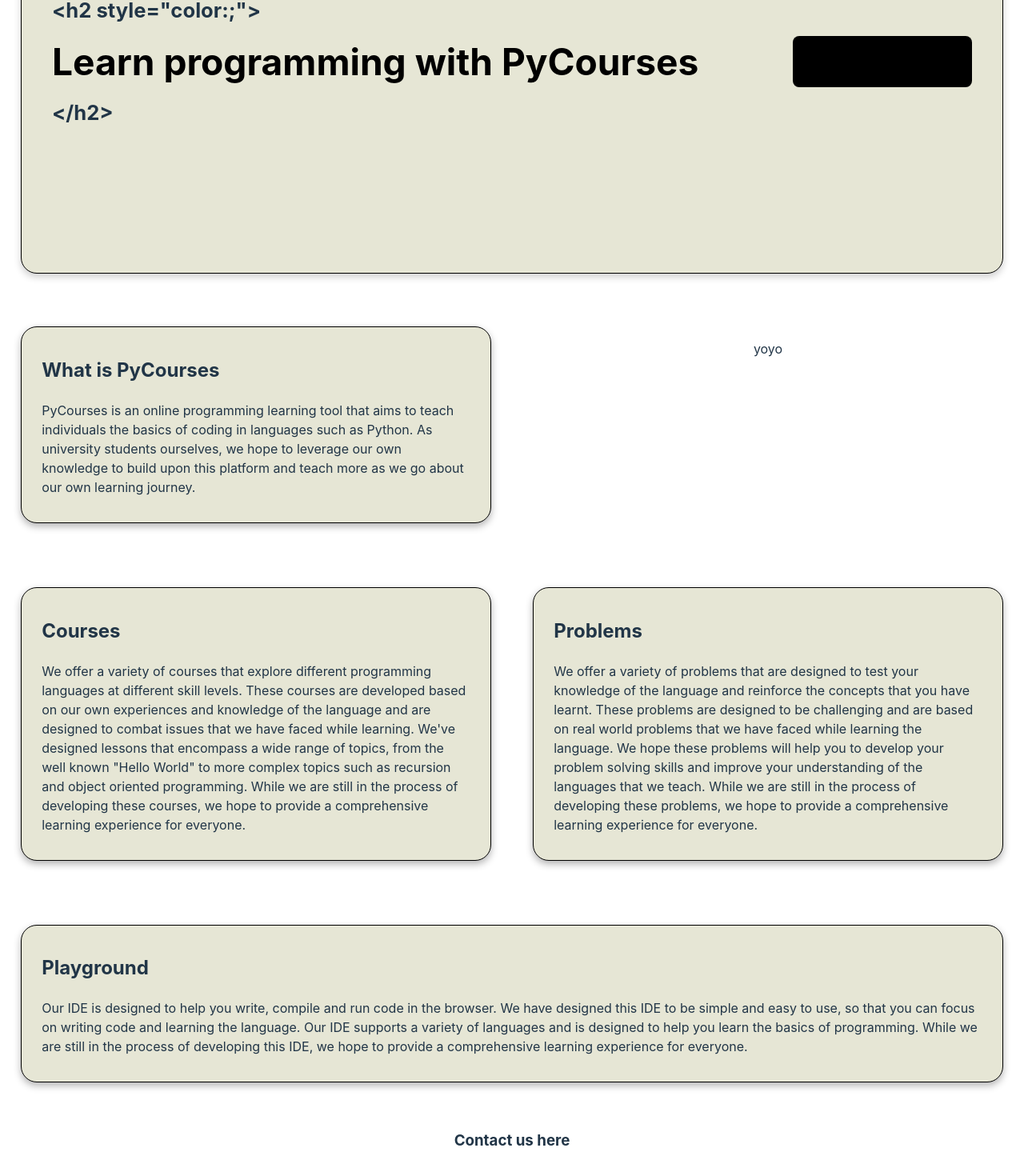
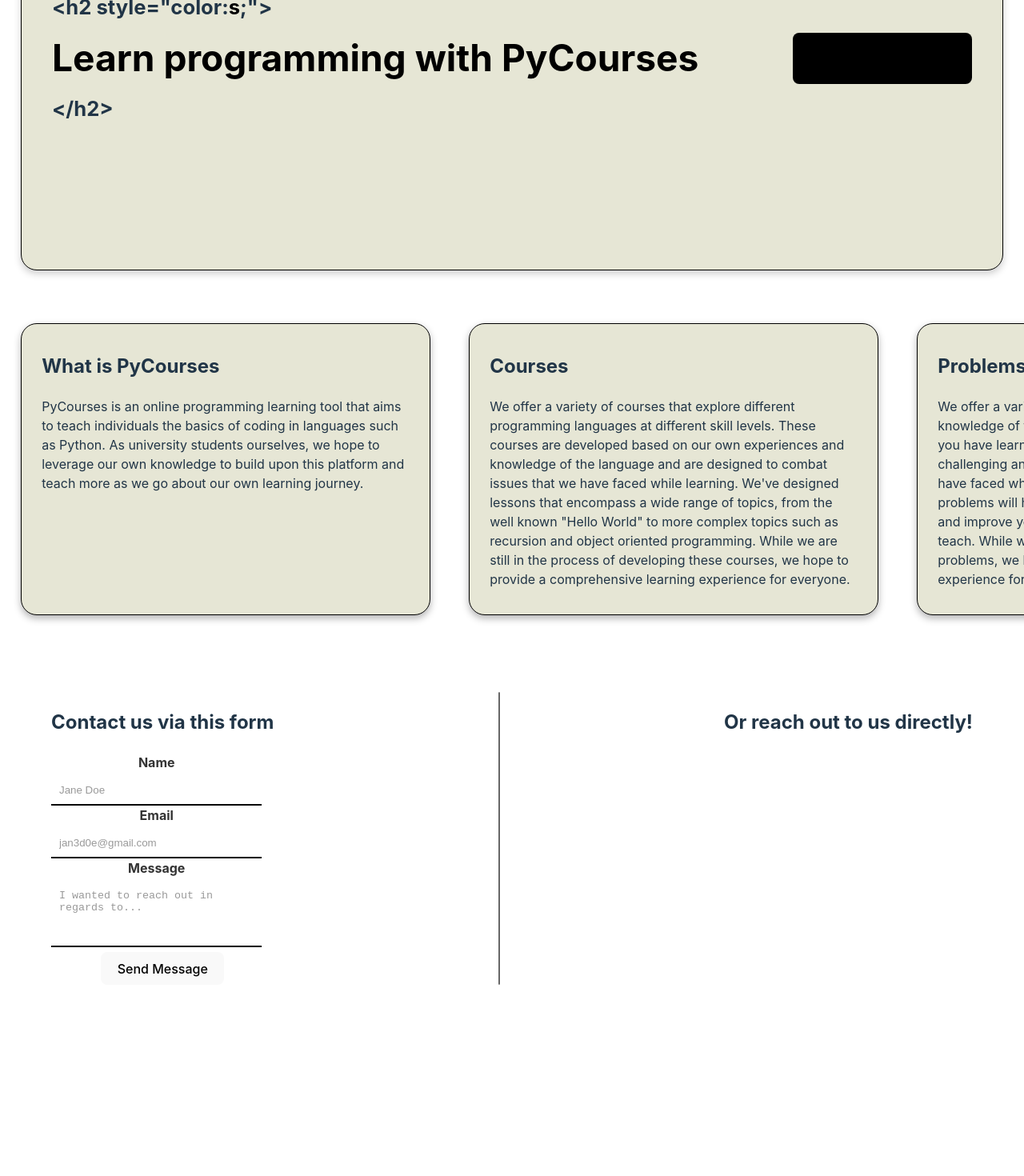
Before and after one commit to Guitarband/PyCourses, a React (Vite) app in the folder client/: page / in a window 1280 px wide. Shown: the part 348-1818 px from the top of the page at 80% size. Built offline with nearby package versions, Linux system fonts and the light colour scheme.

Commit message:
Added contact form and build logic to send an email to the user.

```diff
--- a/client/package.json
+++ b/client/package.json
@@ -13,7 +13,8 @@
     "monaco-editor": "^0.52.0",
     "react": "^18.3.1",
     "react-dom": "^18.3.1",
-    "react-router-dom": "^6.26.2"
+    "react-router-dom": "^6.26.2",
+    "three-orbitcontrols": "^2.110.2"
   },
   "devDependencies": {
     "@eslint/js": "^9.9.0",
--- a/client/src/App.css
+++ b/client/src/App.css
@@ -30,7 +30,7 @@
 
 .Home{
   width: 100%;
-  height: 300vh;
+  height: 250vh;
   margin: 0 auto;
 }
 
@@ -41,18 +41,9 @@
 }
 
 .navbar {
-  border: 1px solid black;
-  border-top: none;
-  border-bottom-left-radius: 20px;
-  border-bottom-right-radius: 20px;
-  box-shadow: 0 4px 10px rgba(0, 0, 0, 0.2);
-  position: fixed;
-  top: 0;
-  left: 0;
-  right: 0;
+  border-bottom: 2px solid black;
   padding: 4vh 11vw 4vh 8vw;
   margin: 0 5vw;
-  background-color: #e6e6d5;
   z-index: 1000;
 }
 
@@ -99,7 +90,7 @@
   justify-content: space-between;
   align-items: center;
   padding: 20vh 3vw 20vh 3vw;
-  margin: 20vh 2vw 2vw 2vw;
+  margin: 7vh 2vw 2vw 2vw;
 }
 
 #heroButton, #heroButton:hover{
@@ -112,15 +103,6 @@
 #heroButton a, #heroButton a:visited, #heroButton a:hover, #heroButton a:active{
   color: white;
   text-decoration: none;
-}
-
-.about, .content, .playground{
-  display: flex;
-  justify-content: space-between;
-  align-items: stretch;
-  padding: 5vh 2vw;
-  margin: 0 auto;
-  gap: 4vw;
 }
 
 .aboutText, .courseText, .problemsText, .ideText{
@@ -138,7 +120,7 @@
   border: 0 solid black;
   border-radius: 20px;
   flex: 2;
-  padding: 2vh 2vw;
+  height: 100%;
 }
 
 .reveal {
@@ -151,6 +133,75 @@
 .reveal.active{
   opacity: 1;
   visibility: visible;
+}
+
+.carousel{
+  padding: 5vh 2vw;
+  display: grid;
+  grid-template-columns: repeat(4, 40vw);
+  grid-template-rows: 1fr;
+  grid-column-gap: 3rem;
+  grid-row-gap: 1rem;
+  overflow: scroll;
+  scroll-snap-type: both mandatory;
+  scroll-padding: 1rem;
+  scrollbar-width: none;
+}
+
+.contact {
+  display: flex;
+  justify-content: space-between;
+  align-items: stretch;
+  padding: 5vh 5vw;
+  margin: 0 auto;
+  border-radius: 8px;
+}
+
+.form-group {
+  flex: 1;
+  margin-right: 15px;
+}
+
+.form-group:last-child {
+  margin-right: 0;
+}
+
+label {
+  display: block;
+  margin-bottom: 5px;
+  font-weight: bold;
+  color: #333;
+}
+
+input, textarea {
+  color: #333;
+  background: transparent;
+  width: 100%;
+  padding: 10px;
+  border: none;
+  border-bottom: 2px solid #000;
+  resize: none;
+  outline: none;
+  transition: border-bottom 0.3s;
+}
+
+input::placeholder,
+textarea::placeholder {
+  color: #999;
+  opacity: 1;
+}
+
+button:hover {
+  background-color: #0056b3;
+  transition: background-color 0.4s;
+}
+
+.divider {
+  width: 1px;
+  background-color: #666666;
+  border: 1px solid #666666;
+  border-radius: 5px;
+  height: auto;
 }
 
 .titleText{
--- a/client/src/hooks/ScrollRevealContent.jsx
+++ b/client/src/hooks/ScrollRevealContent.jsx
@@ -13,7 +13,7 @@ const ScrollRevealContent = ({ children }) => {
                 setIsVisible(false)
               }
           },
-          { threshold: 0.3 }
+          { threshold: 0.2 }
         );
 
         if (ref.current) {
--- a/client/src/index.css
+++ b/client/src/index.css
@@ -44,7 +44,7 @@ button {
   font-family: inherit;
   background-color: #1a1a1a;
   cursor: pointer;
-  transition: border-color 0.25s;
+  transition: border-color 0.25s, background-color 0.4s;
 }
 button:hover {
   border-color: #646cff;
--- a/client/src/pages/Home.jsx
+++ b/client/src/pages/Home.jsx
@@ -41,10 +41,38 @@ function Home() {
         return () => clearInterval(typingInterval)
     }, [currentText, isDeleting, colorIndex])
 
+    const SubmitContact = async (event) => {
+        event.preventDefault();
+        const form = event.target;
+
+        try {
+            const response = await fetch("https://contactformreceiver.azurewebsites.net/api/sendEmail?", {
+                method: 'POST',
+                body: JSON.stringify({
+                    name: form.name.value,
+                    email: form.email.value,
+                    message: form.message.value,
+                }),
+            });
+
+            if (response.ok) {
+                const result = await response.json();
+                alert("Message sent successfully!");
+                console.log("Success:", result);
+            } else {
+                console.error("Error:", response.statusText);
+            }
+        } catch (error) {
+            console.error("Fetch error:", error);
+        }
+
+
+    }
+
     return(
       <div className={"Home"}>
           <ScrollRevealContent>
-              <section className={"hero"} style={{borderColor:currentColour}}>
+              <section className={"hero"} style={{borderColor: currentColour}}>
                   <h2 className={"homeTitle"}>
                   <span className={"titleTag"}>&lt;h2 style="color:
                       <span id={"changingText"} style={{color: currentColour}}>{currentText}</span>
@@ -60,58 +88,91 @@ function Home() {
                   </a>
               </section>
           </ScrollRevealContent>
-          <section className={"about"}>
+          <ul className={"carousel content"}>
               <ScrollRevealContent>
-                  <div className={"aboutText"} style={{borderColor:currentColour}}>
+                  <div className={"aboutText"} style={{borderColor: currentColour}}>
                       <h2>What is PyCourses</h2>
-                      <p>PyCourses is an online programming learning tool that aims to teach individuals the basics of
-                          coding in languages such as Python. As university students ourselves, we hope to leverage our
+                      <p>PyCourses is an online programming learning tool that aims to teach individuals the basics
+                          of
+                          coding in languages such as Python. As university students ourselves, we hope to leverage
+                          our
                           own
                           knowledge to build upon this platform and teach more as we go about our own learning
                           journey.</p>
                   </div>
               </ScrollRevealContent>
               <ScrollRevealContent>
-                  <div className={"aboutImage"}>yoyo</div>
-              </ScrollRevealContent>
-          </section>
-          <section className={"content"}>
-              <ScrollRevealContent>
-                  <div className={"courseText"} style={{borderColor:currentColour}}>
+                  <div className={"courseText"} style={{borderColor: currentColour}}>
                       <h2>Courses</h2>
                       <p>
-                          We offer a variety of courses that explore different programming languages at different skill levels.
-                          These courses are developed based on our own experiences and knowledge of the language and are designed to combat issues that we have faced while learning.
-                          We've designed lessons that encompass a wide range of topics, from the well known "Hello World" to more complex topics such as recursion and object oriented programming.
-                          While we are still in the process of developing these courses, we hope to provide a comprehensive learning experience for everyone.
+                          We offer a variety of courses that explore different programming languages at different
+                          skill levels.
+                          These courses are developed based on our own experiences and knowledge of the language and
+                          are designed to combat issues that we have faced while learning.
+                          We've designed lessons that encompass a wide range of topics, from the well known "Hello
+                          World" to more complex topics such as recursion and object oriented programming.
+                          While we are still in the process of developing these courses, we hope to provide a
+                          comprehensive learning experience for everyone.
                       </p>
                   </div>
               </ScrollRevealContent>
               <ScrollRevealContent>
-                  <div className={"problemsText"} style={{borderColor:currentColour}}>
+                  <div className={"problemsText"} style={{borderColor: currentColour}}>
                       <h2>Problems</h2>
                       <p>
-                            We offer a variety of problems that are designed to test your knowledge of the language and reinforce the concepts that you have learnt. These problems are designed to be challenging and are based on real world problems that we have faced while learning the language.
-                            We hope these problems will help you to develop your problem solving skills and improve your understanding of the languages that we teach.
-                            While we are still in the process of developing these problems, we hope to provide a comprehensive learning experience for everyone.
+                          We offer a variety of problems that are designed to test your knowledge of the language
+                          and reinforce the concepts that you have learnt. These problems are designed to be
+                          challenging and are based on real world problems that we have faced while learning the
+                          language.
+                          We hope these problems will help you to develop your problem solving skills and improve
+                          your understanding of the languages that we teach.
+                          While we are still in the process of developing these problems, we hope to provide a
+                          comprehensive learning experience for everyone.
                       </p>
                   </div>
               </ScrollRevealContent>
-          </section>
-          <section className={"playground"}>
               <ScrollRevealContent>
-                  <div className={"ideText"} style={{borderColor:currentColour}}>
+                  <div className={"ideText"} style={{borderColor: currentColour}}>
                       <h2>Playground</h2>
                       <p>
-                            Our IDE is designed to help you write, compile and run code in the browser. We have designed this IDE to be simple and easy to use, so that you can focus on writing code and learning the language. Our IDE supports a variety of languages and is designed to help you learn the basics of programming.
-                            While we are still in the process of developing this IDE, we hope to provide a comprehensive learning experience for everyone.
+                          Our IDE is designed to help you write, compile and run code in the browser. We have
+                          designed this IDE to be simple and easy to use, so that you can focus on writing code and
+                          learning the language. Our IDE supports a variety of languages and is designed to help you
+                          learn the basics of programming.
+                          While we are still in the process of developing this IDE, we hope to provide a
+                          comprehensive learning experience for everyone.
                       </p>
                   </div>
               </ScrollRevealContent>
-          </section>
-          <section className={"contact"}>
-              <h3>Contact us here</h3>
-          </section>
+          </ul>
+          <ScrollRevealContent>
+              <section className={"contact"}>
+                  <div id={"contactForm"}>
+                      <h2>Contact us via this form</h2>
+                      <form onSubmit={SubmitContact} method={'POST'}>
+                          <div className="form-group">
+                              <label htmlFor="name">Name</label>
+                              <input type="text" id="name" name="name" placeholder={"Jane Doe"} required/>
+                          </div>
+                          <div className="form-group">
+                              <label htmlFor="email">Email</label>
+                              <input type="email" id="email" name="email" placeholder={"jan3d0e@gmail.com"} required/>
+                          </div>
+                          <div className="form-group">
+                              <label htmlFor="message">Message</label>
+                              <textarea id="message" name="message" rows="4" placeholder={"I wanted to reach out in regards to..."} required></textarea>
+                          </div>
+                          <div className="form-group">
+                              <button type="submit">Send Message</button>
+                          </div>
+                      </form>
+                  </div>
+                  <div className="divider"></div>
+                  <div className={"socials"}>
+                      <h2>Or reach out to us directly!</h2>
+                  </div>
+              </section>
+          </ScrollRevealContent>
       </div>
     )
 }
```
Also changed, not shown: client/public/pythonLogo.png (added), 1 other file (tests, documents, lock files or other folders).
